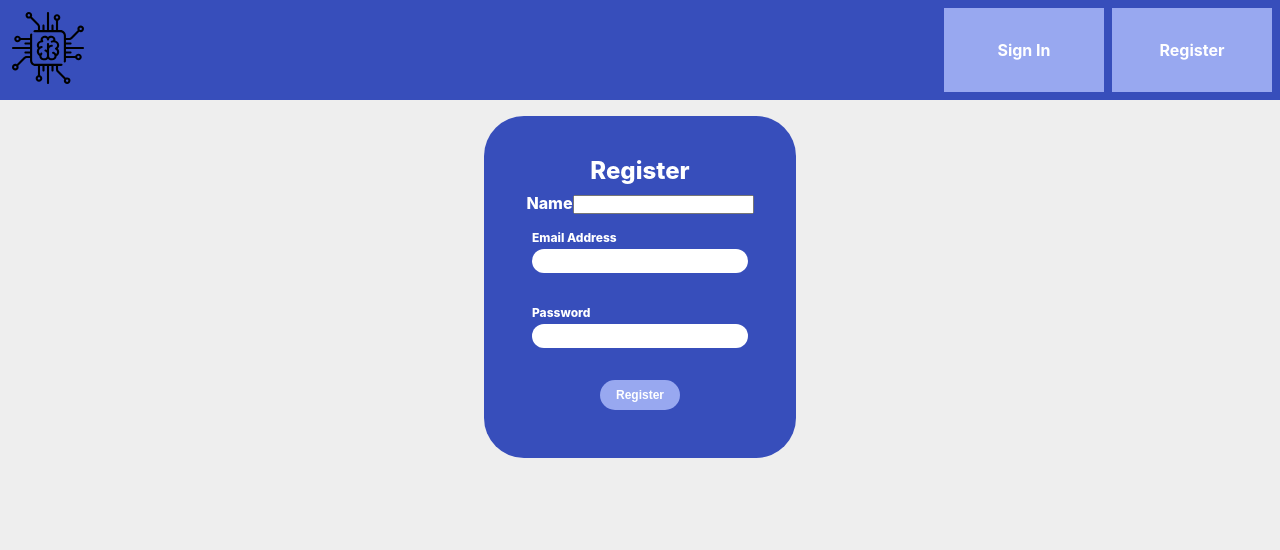
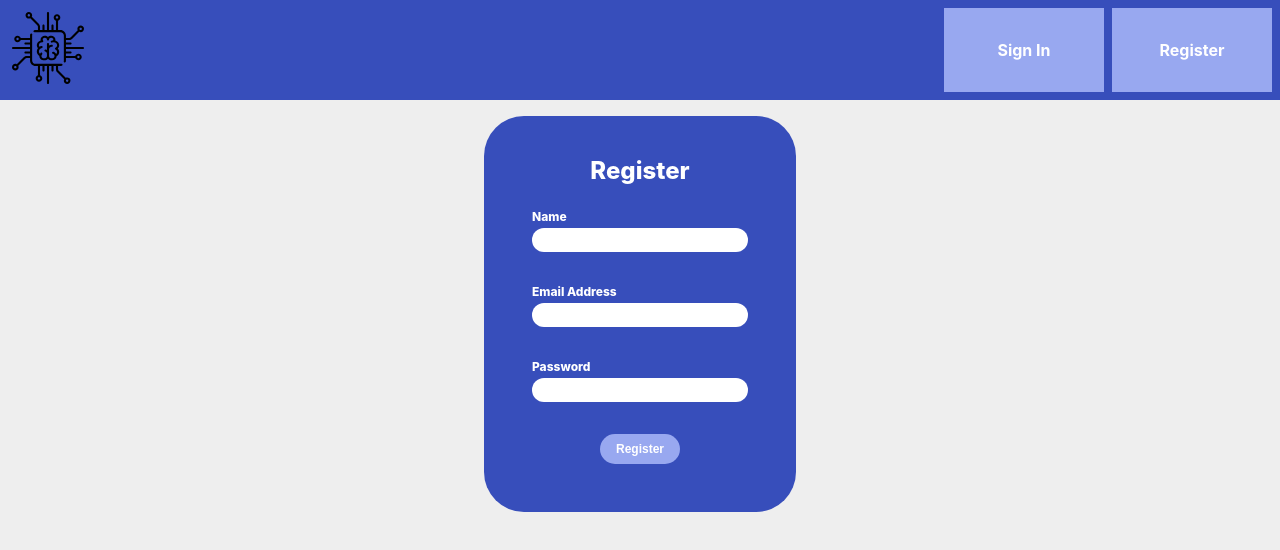
Before and after one commit to timcarew/brain, a React (Create React App) app: page / in a window 1280 px wide. Both pictures are taken after a click on the element "Register". Shown: the top 550 px of the page. Built offline with nearby package versions, Linux system fonts and the light colour scheme.

Commit message:
fixed name field on registration form

```diff
--- a/src/components/Register/Register.css
+++ b/src/components/Register/Register.css
@@ -18,6 +18,25 @@
 legend {
   margin: .5rem;
   font-size: 1.5rem;
+}
+
+.register-name {
+  padding: 1rem;
+}
+
+.register-name-label {
+  display: block;
+  text-align: left;
+  font-size: .75rem;
+  margin-bottom: .25rem;
+}
+
+.register-name-input {
+  width: 100%;
+  border: none;
+  border-radius: 25px;
+  height: 1.5rem;
+  text-align: center;
 }
 
 .register-email {
```
